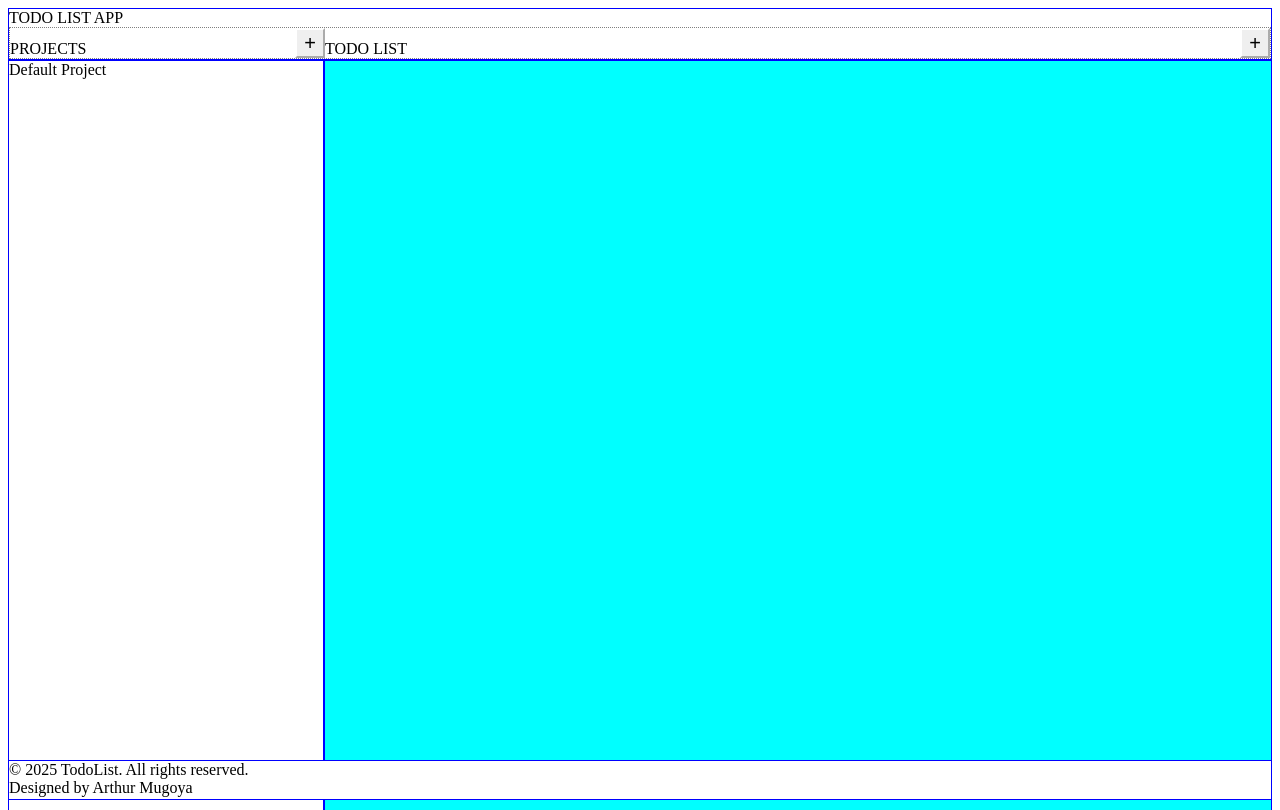
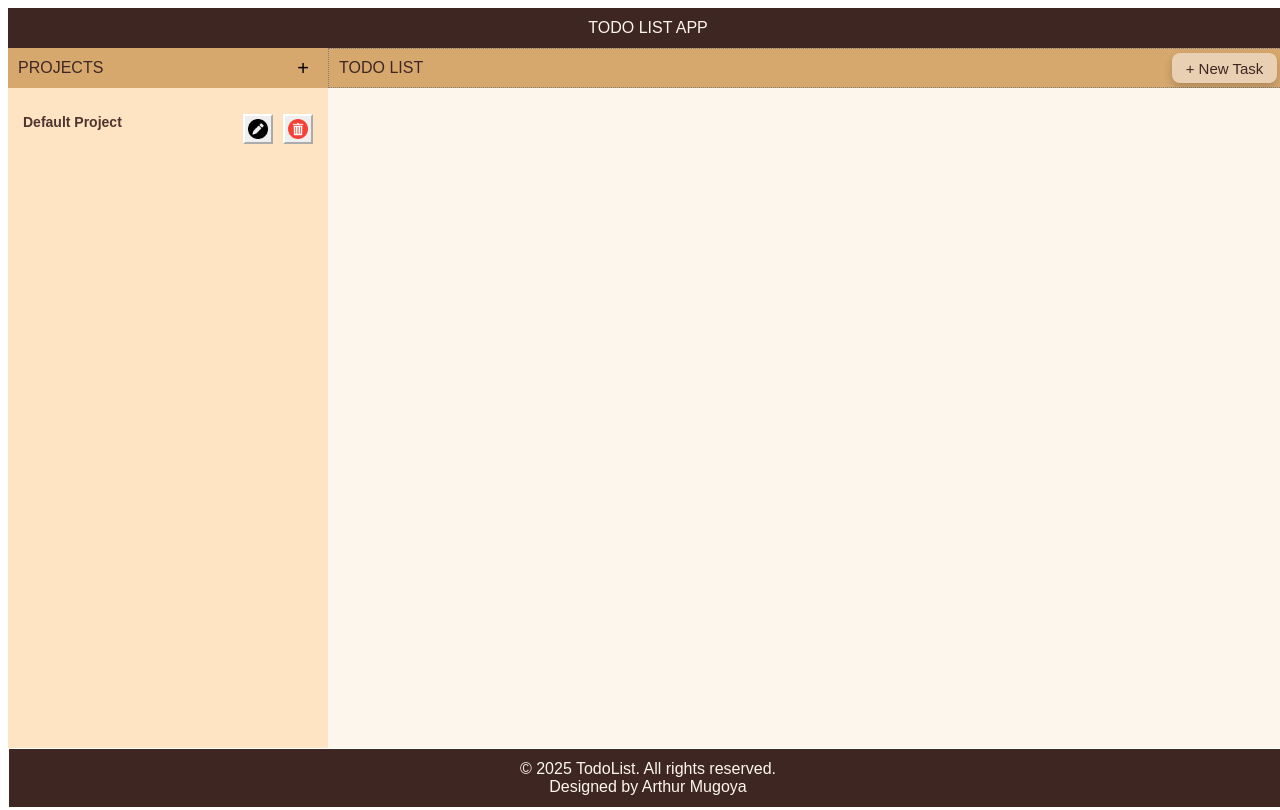
Before and after one commit to Arthurmystic/Todo-List, a website built with webpack: page src/to-do-list.html in a window 1280 px wide. Shown: the top 810 px of the page. Built offline with nearby package versions, Linux system fonts and the light colour scheme.

Commit message:
Style app for better visual appeal. Add edit and delete buttons to project names

```diff
--- a/src/DOM-Elements.js
+++ b/src/DOM-Elements.js
@@ -7,9 +7,6 @@ const domElements = (function () {
     const addProjectButton = document.querySelector("#addProjectButton");
     const projectsPane = document.querySelector("#projectsPane");
     const todoListPaneContainer = document.querySelector("#todoListPaneContainer");
-
-    // const todoListPane = document.querySelector("#todoListPane");
-
 
     const img = () => document.createElement("img");
 
--- a/src/createFormElements.js
+++ b/src/createFormElements.js
@@ -39,7 +39,7 @@ function createPriorityOptions(state) {  // using composition to create the elem
 }
 
 // Adding icon to button
-function addIcon(iconButton, imgIcon, ImgAltText) {
+function addIcon(iconButton, imgIcon, ImgAltText, btnClass) {
     const image = img();
     image.src = imgIcon;
     image.altText = ImgAltText;
@@ -48,6 +48,7 @@ function addIcon(iconButton, imgIcon, ImgAltText) {
                         height: 20px;
                         `
     iconButton.appendChild(image);
+    iconButton.setAttribute("class", btnClass);
     iconButton.style.cssText = `
                             display: flex;
                             align-items: center;
@@ -59,13 +60,13 @@ function addIcon(iconButton, imgIcon, ImgAltText) {
 const createFormFields = function () {
     // generic
     const button = (buttonType, text, buttonClass) => createButton("button", text, { type: buttonType, elemClass: buttonClass, id: crypto.randomUUID() });
-    const rawButton = () => createButton("button", undefined, { type: "button", elemClass: "quickDispButton", id: crypto.randomUUID() });
+    const rawButton = () => createButton("button", undefined, { type: "button", id: crypto.randomUUID() });
 
     // TODO LIST PANE RELATED
     //General
     const todoListPaneContainerDiv = buildElement("div", { id: crypto.randomUUID(), elemClass: "todoListPaneContainer" }).element;
     const todoListPane = buildElement("div", { id: crypto.randomUUID(), elemClass: "todoListPane" }).element;
-    const addNoteButtonToTodoListPane = createButton("button", "+", { type: "button", elemClass: "addNoteButton", id: crypto.randomUUID() });
+    const addNoteButtonToTodoListPane = createButton("button", "+ New Task", { type: "button", elemClass: "addNoteButton", id: crypto.randomUUID() });
 
     // Editable dialog related
     const editableDialog = buildElement("dialog", { id: crypto.randomUUID() }).element;
@@ -92,9 +93,9 @@ const createFormFields = function () {
     const todoPreviewDiv = buildElement("div", { id: crypto.randomUUID(), elemClass: "todoPreviewDiv" }).element;
     const quickDetailsDiv = buildElement("div", { id: crypto.randomUUID(), elemClass: "quickDetailsDiv" }).element;
     const quickActionDiv = buildElement("div", { id: crypto.randomUUID(), elemClass: "quickActionDiv" }).element;
-    const editButton = addIcon(rawButton(), editIcon, "Edit");
-    const deleteButton = addIcon(rawButton(), deleteIcon, "Delete");
-    const viewButton = addIcon(rawButton(), viewIcon, "View");
+    const editButton = addIcon(rawButton(), editIcon, "Edit", "quickDispButton");
+    const deleteButton = addIcon(rawButton(), deleteIcon, "Delete", "quickDispButton");
+    const viewButton = addIcon(rawButton(), viewIcon, "View", "quickDispButton");
 
     // PROJECT PANE RELATED
     const projectHeadingDialog = buildElement("dialog", { id: crypto.randomUUID() }).element;
@@ -103,12 +104,15 @@ const createFormFields = function () {
     const projectTitleDiv = buildElement("div", { id: crypto.randomUUID(), elemClass: "projectTitleDiv" }).element;
     const projectDiv = buildElement("div", { id: crypto.randomUUID(), elemClass: "projectDiv" }).element;
     const addTodoBtnDiv = buildElement("div", { id: crypto.randomUUID(), elemClass: "addTodoBtnDiv" }).element;
+    const editProjectNameBtn = addIcon(rawButton(), editIcon, "Edit", "projectBtn");
+    const delProjectBtn = addIcon(rawButton(), deleteIcon, "Delete", "projectBtn");
 
     return {
         checkbox, todoTitle, todoNotes, dueDate, priority, closeButton, resetButton, confirmButton, button, editableForm,
         editableDialog, displayForm, displayDialog, todoPreviewDiv, quickDetailsDiv, quickActionDiv, duedateDiv, viewButton,
         editButton, deleteButton, storeFormDiv, addNoteButtonToTodoListPane, projectDiv, projectTitleForm, projectTitleDiv,
-        todoFieldset, todoListPaneContainerDiv, todoListPane, projectHeadingDialog, projectTitle, addTodoBtnDiv
+        todoFieldset, todoListPaneContainerDiv, todoListPane, projectHeadingDialog, projectTitle, addTodoBtnDiv, editProjectNameBtn,
+        delProjectBtn
     };
 };
 
--- a/src/createProject.js
+++ b/src/createProject.js
@@ -3,26 +3,43 @@ import { createDialogs } from "./createDialogs.js";
 import { storeData } from "./universalFunctions.js";
 
 const storeProjectInfo = storeData(); // store project divs
+// const storeProjectInfo = [];
 
 (function defaultProject() {
     const { projectTitleDiv, projectDiv, todoListPane, todoListPaneContainerDiv,
-        addNoteButtonToTodoListPane, button } = createFormFields();
-    projectTitleDiv.innerText = "Default Project";
+        addNoteButtonToTodoListPane, editProjectNameBtn, delProjectBtn,
+        quickDetailsDiv, quickActionDiv } = createFormFields();
+
+    quickDetailsDiv.innerText = "Default Project";
+
+    quickActionDiv.appendChild(editProjectNameBtn);
+    quickActionDiv.appendChild(delProjectBtn);
+
+    projectTitleDiv.appendChild(quickDetailsDiv);
+    projectTitleDiv.appendChild(quickActionDiv);
+
     projectsPane.appendChild(projectTitleDiv);
-    generateProject(todoListPane, projectDiv, projectTitleDiv, todoListPaneContainerDiv, addNoteButtonToTodoListPane)
+    generateProject(todoListPane, projectDiv, projectTitleDiv, todoListPaneContainerDiv,
+        addNoteButtonToTodoListPane);
     todoListPaneContainer.replaceChildren(projectDiv);
+
     return { projectTitleDiv };
 })();
 
-function generateProject(todoListPane, projectDiv, projectTitleDiv, todoListPaneContainerDiv, addNoteButtonToTodoListPane) {
+function generateProject(todoListPane, projectDiv, projectTitleDiv, todoListPaneContainerDiv,
+    addNoteButtonToTodoListPane) {
 
     const dataAttr = crypto.randomUUID();
     projectDiv.dataset.ref = dataAttr; // assigning data-ref to projectDiv
+
     projectTitleDiv.dataset.ref = dataAttr;
+
+    projectTitleDiv.querySelectorAll("*").forEach(child => {
+        child.dataset.ref = dataAttr; // assign data-ref to children and grandchildren of projectTitleDiv
+    })
+
     todoListPaneContainerDiv.dataset.ref = dataAttr;
 
-    console.log(".... genereting 1", todoListButton)
-    // projectDiv.appendChild(addNoteButtonToTodoListPane);
     todoListButton.replaceChildren(addNoteButtonToTodoListPane);
     projectDiv.appendChild(todoListPane);
 
@@ -33,13 +50,14 @@ function generateProject(todoListPane, projectDiv, projectTitleDiv, todoListPane
     });
 
     const projectInfo = {
-        div: projectDiv,
-        divName: projectTitleDiv,
+        currDiv: projectDiv,
+        projectTitleDiv,
         dataRef: dataAttr,
         btn: addNoteButtonToTodoListPane,
     };
 
     storeProjectInfo(projectInfo)
+    // storeProjectInfo.push(projectInfo)
 }
 
 export { storeProjectInfo, generateProject }
--- a/src/styles.css
+++ b/src/styles.css
@@ -1,5 +1,9 @@
+/* styles.css */
+
 html {
     box-sizing: border-box;
+    height: 100%;
+    font-family: Poppins, sans-serif;
 }
 
 *,
@@ -10,108 +14,118 @@ html {
 
 body {
     display: grid;
-    /* position: relative; */
-    /* height: 100vh; */
+    position: relative;
+    height: 100vh;
+    width: 100vw;
     grid-template-columns: 1fr 3fr;
-    grid-template-rows: 1.3fr 80fr 1fr;
-    /* grid-template-rows: 10vh 80vh 10vh; */
+    grid-template-rows: minmax(80px, auto) 1fr minmax(60px, auto);
 }
 
 header {
     display: flex;
     flex-direction: column;
     justify-content: space-between;
-    background-color: white;
-    position: sticky;
-    z-index: 1000;
-    /* Makes sure it doesn’t blend with background. high number ensures its always on top */
-    top: 0px;
     grid-row: 1 / 2;
     grid-column: 1 / 3;
-    border: 1px solid blue;
-
 }
 
-/* #appTitle{
-    grid-row: 1 / 2 ;
-    grid-column: 1 / -1;
-    border: 1px solid blue;
-} */
+#appTitle{
+    flex: 1 1 0;
+    background-color: #3E2723;
+    color: #FDF6ED;
+    text-align: center;
+    align-content: center;
+}
 
 #headings {
+    flex: 1 1 0;
     display: grid;
     grid-template-columns: 1fr 3fr;
-    /* grid-row: 3 / 4 ;
-    grid-column: 1 / -1; */
-    border: 1px dotted grey;
+    background-color: #D7A86E;
+    color: #3E2723;
 }
 
 #projectHeadingsAndAddButton {
     grid-column: 1 / 2;
     display: flex;
-    justify-content: space-between;
+    padding-left: 10px;
+    padding-right: 10px;
+    align-items: center;
 }
 
 #todoListHeadingsAndAddButton {
     grid-column: 2;
     display: flex;
-    justify-content: space-between;
+    padding-left: 10px;
+    padding-right: 10px;
+    border: 1px dotted gray;
+    align-items: center;
 }
 
 #projectHeadings,
 #todoListHeadings {
-    align-content: end;
+    flex: 1 1 0;
 }
 
+#projectButtonDiv{
+    align-self: center;
+}
 
 #projectsPane {
     grid-row: 2 / 3;
     grid-column: 1 / 2;
-    border: 1px solid blue;
+    background-color: bisque;
+    color: #3E2723;
+    padding: 15px 10px;
+    overflow-y: auto;
 }
 
 #todoListPaneContainer {
-    /* position: relative; */
     grid-row: 2 / 3;
     grid-column: 2;
-    border: 1px solid blue;
-    background-color: aqua;
+    background-color: #FDF6ED;
+    color: #3E2723;
+    overflow-y: auto;
+}
+
+.projectTitleDiv{
+    display: flex;
+    justify-content: space-between;
+}
+
+.projectTitleDiv:hover {
+    background-color: #EEDBC4;
+    color: #3E2723;
+}
+
+.projectTitleDiv.selected {
+    background-color: #D7A86E;
+    color: #3E2723;
+    border-radius: 8px;
+}
+
+.projectTitleDiv {
+    padding: 5px 5px;
+    margin: 6px 0;
+    border-radius: 8px;
+    background-color: bisque;
+    color: #3E2723;
+    font-weight: 550;
+    transition: background-color 0.3s ease, color 0.3s ease;
+    cursor: pointer;
 }
 
 footer {
     grid-row: 3;
     grid-column: 1 / -1;
-    border: 1px solid blue;
-    position: sticky;
     z-index: 1000;
-    bottom: 0px;
-    background-color: white;
+    background-color: #3E2723;
+    color: #FDF6ED;
+    text-align: center;
+    align-content: center;
+    margin: 1px;
+    bottom: 0;
 }
-
-.projectDiv{
-    display: grid;
-}
-
-.addNoteButton {
-    /* grid-row: 0 ;
-    grid-column: 900  ; */
-    position: sticky;
-    /* top: 0; */
-    /* margin-left: auto; */
-    /* display: block; */
-}
-
-/* .todoPreviewDiv {
-    display: flex;
-    justify-content: space-between;
-    align-items: center;
-    background-color: #fff5ef;
-    border-radius: 12px;
-    padding: 1rem;
-    margin: 10px 0;
-    box-shadow: 0 4px 8px rgba(0, 0, 0, 0.1);
-    transition: box-shadow 0.3s ease;
-} */
 
 .todoPreviewDiv {
     display: flex;
@@ -120,7 +134,7 @@ footer {
     background-color: #fff5ef;
     border-radius: 12px;
     padding: 1rem;
-    margin: -10px 0;
+    margin: 10px 0;
     box-shadow: 0 4px 10px rgba(0, 0, 0, 0.15);
     border: 1px solid rgba(215, 168, 110, 0.3);
     transition:
@@ -135,11 +149,6 @@ footer {
     border-color: rgba(215, 168, 110, 0.6); /* stronger outline */
   }
 
-
-/* .quickDisplayDiv:hover {
-    box-shadow: 0 6px 14px rgba(0, 0, 0, 0.15);
-} */
-
 .quickDetailsDiv {
     display: flex;
     flex-direction: column;
@@ -147,26 +156,12 @@ footer {
     font-family: 'Poppins', sans-serif;
     font-size: 14px;
     color: #4e342e;
-    /* Soft espresso brown */
 }
 
 .quickActionDiv {
     display: flex;
     gap: 10px;
 }
-
-/* .quickDispButton {
-    background-color: transparent;
-    border: none;
-    border-radius: 50%;
-    padding: 8px;
-    cursor: pointer;
-    transition: transform 0.2s ease, box-shadow 0.3s ease;
-    display: flex;
-    align-items: center;
-    justify-content: center;
-    box-shadow: 0 2px 4px rgba(0, 0, 0, 0.1);
-  } */
 
 .quickDispButton {
     background-color: transparent;
@@ -181,29 +176,20 @@ footer {
     box-shadow: 0 2px 5px rgba(60, 35, 20, 0.25);
 }
 
-
-
 .quickDispButtonDiv {
     width: 50px;
     height: 30px;
 }
-
-/* .quickDispButton:hover {
-    transform: scale(1.15) rotate(-3deg);
-    box-shadow: 0 6px 12px rgba(0, 0, 0, 0.15);
-  } */
 
 .quickDispButton:hover {
     transform: scale(1.18) rotate(-2deg);
     box-shadow: 0 6px 14px rgba(60, 35, 20, 0.35);
 }
 
-
 .quickDispButton img {
     width: 20px;
     height: 20px;
-    pointer-events: none;
-    /* Prevent clicks on image instead of button */
+    pointer-events: none; /* Prevent clicks on image instead of button */
 }
 
 .quickDispButton:focus {
@@ -211,60 +197,23 @@ footer {
     box-shadow: 0 0 0 3px rgba(215, 168, 110, 0.4);
 }
 
-
 input[type="checkbox"] {
     width: 18px;
     height: 18px;
-    accent-color: #bc8655;
-    /* Elegant checkbox color */
+    accent-color: #bc8655; /* checkbox color */
 }
-
-
 
 input[type="checkbox"]:checked+label {
     text-decoration: line-through;
     color: #999;
 }
 
-/* .quickDetailsDiv{
-    display: grid;
-    grid-template-columns: 40px repeat(2, 150px);
-    align-content: center;
-}
-
-.quickActionDiv {
-    display: grid;
-    grid-template-columns: repeat(3, 85px);
-    align-content: center;
-}
-
-.quickDispButton{
-    width: 50px;
-    height: 30px;
-    font-size: 1rem;
-}
-
-input[type="checkbox"] {
-    width: 20px;
-    height: 20px;
-    align-self: center;
-} */
-
-input[type="checkbox"]:checked+label {
-    text-decoration: line-through;
-    /* ✅ Adds strikethrough when checked */
-    color: gray;
-    /* Optional: Dim the text color */
-}
-
 button {
     width: 30px;
     height: 30px;
     text-align: center;
-    /* border: 4px solid white; */
     border-color: white;
     font-size: 20px;
-    /* background: none; */
 }
 
 .resetButton,
@@ -272,3 +221,29 @@ button {
     width: 5rem;
     font-size: 12px;
 }
+
+.addNoteButton {
+    background-color: #e9d0b2;
+    width: 7em;
+    font-size: 15px;
+    color: #3E2723;
+    border: none;
+    border-radius: 8px;
+    font-weight: 500;
+    cursor: pointer;
+    transition: all 0.3s ease;
+    box-shadow: 0 4px 10px rgba(0, 0, 0, 0.2);
+}
+
+.addProjectButton{
+    background-color: inherit;
+    border: none;
+    border-radius: 8px;
+}
+
+.addProjectButton:hover,
+.addNoteButton:hover {
+    background-color: #bc8655;
+    transform: translateY(-2px) scale(1.03);
+    box-shadow: 0 6px 16px rgba(0, 0, 0, 0.25);
+}
```
Also changed, not shown: src/createDialogs.js (+39 -20 lines), src/index.js (+21 -14 lines), src/universalFunctions.js (+0 -20 lines).
